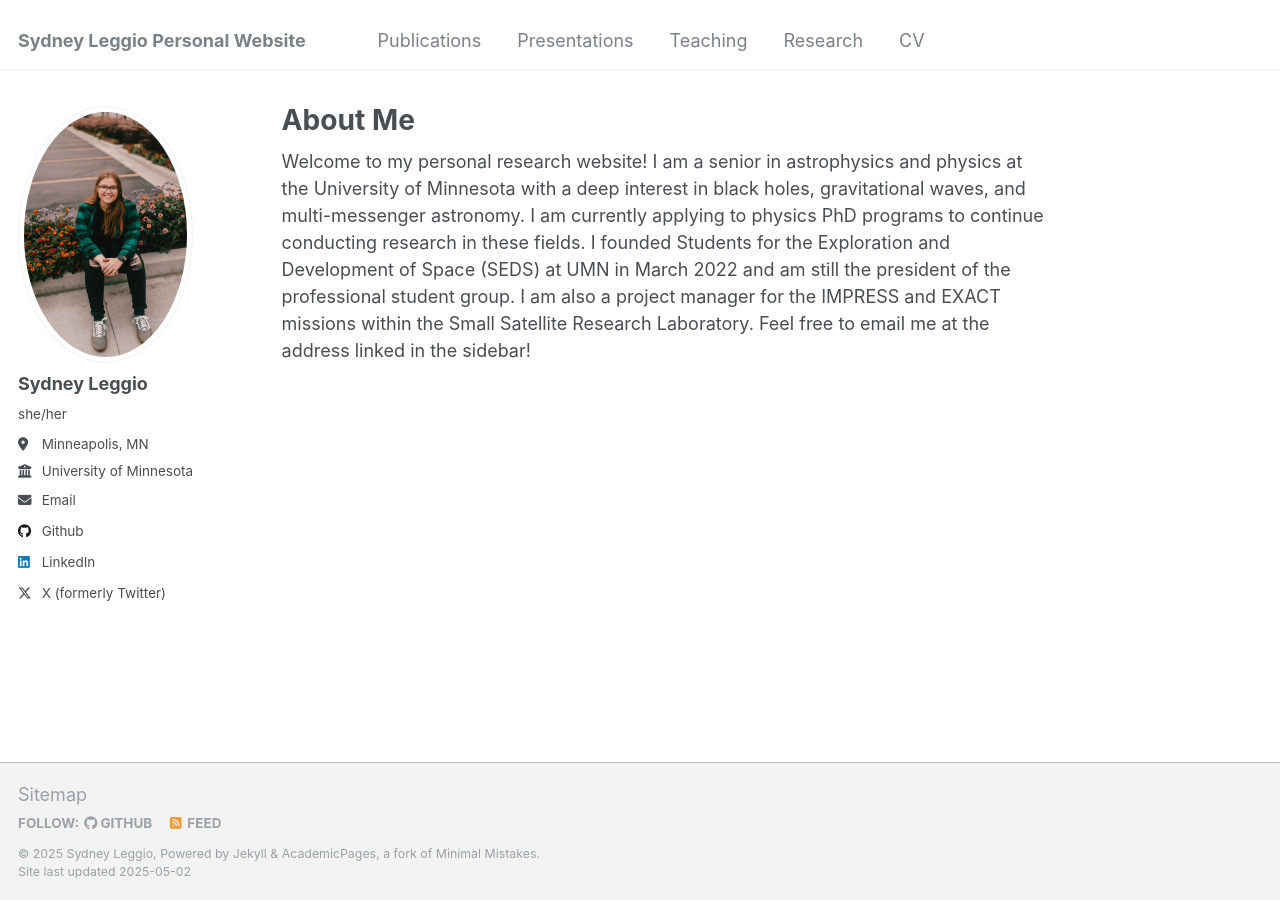
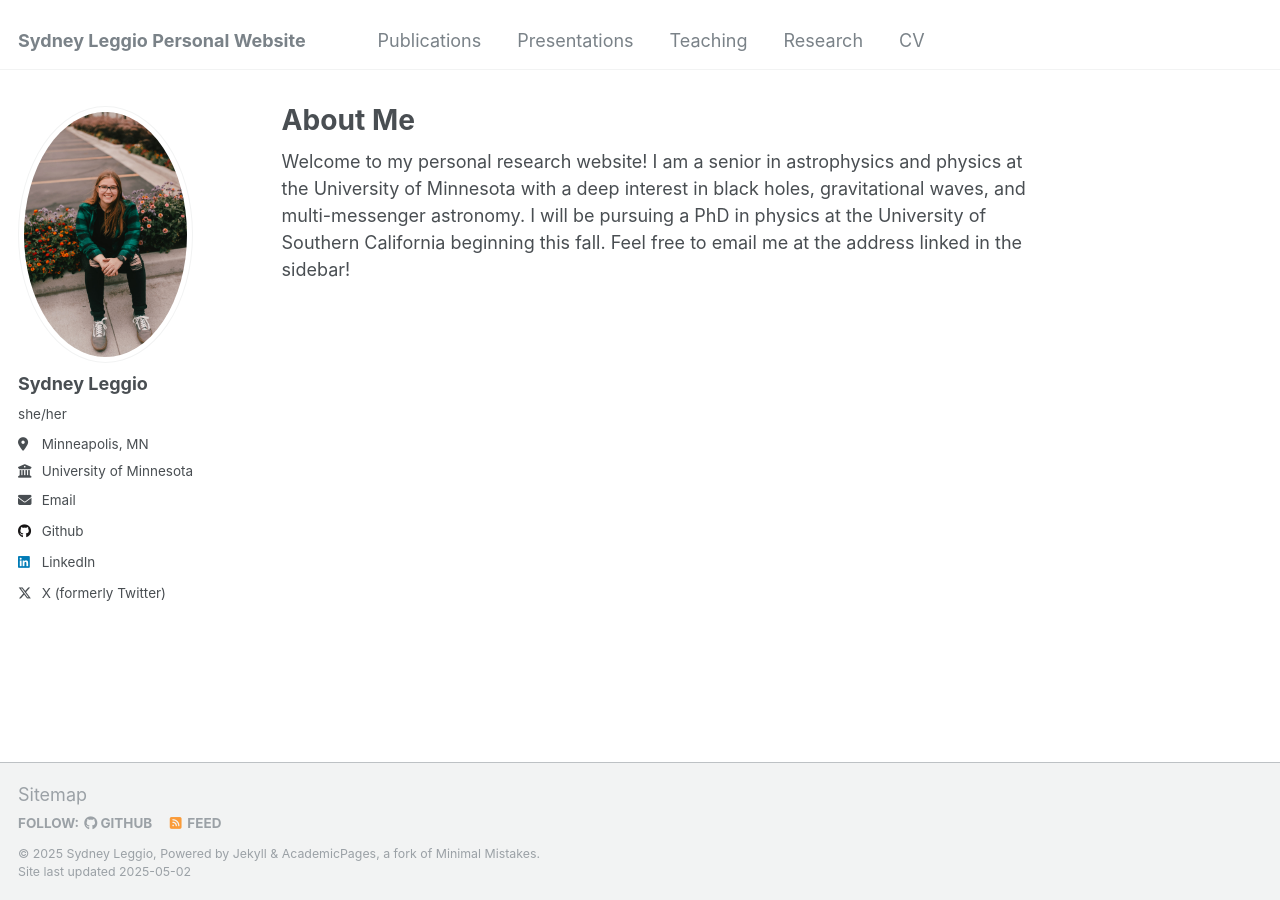
Before and after one commit to sydleggio/sydleggio.github.io, a Jekyll site: the page built from _pages/about.md, in a window 1280 px wide. Built offline with Jekyll 4.4.1, drawn with Linux system fonts in a browser that asks for light colours.

Commit message:
Update about.md

```diff
--- a/_pages/about.md
+++ b/_pages/about.md
@@ -7,4 +7,4 @@ redirect_from:
   - /about.html
 ---
 
-Welcome to my personal research website! I am a senior in astrophysics and physics at the University of Minnesota with a deep interest in black holes, gravitational waves, and multi-messenger astronomy. I am currently applying to physics PhD programs to continue conducting research in these fields. I founded Students for the Exploration and Development of Space (SEDS) at UMN in March 2022 and am still the president of the professional student group. I am also a project manager for the IMPRESS and EXACT missions within the Small Satellite Research Laboratory. Feel free to email me at the address linked in the sidebar!
+Welcome to my personal research website! I am a senior in astrophysics and physics at the University of Minnesota with a deep interest in black holes, gravitational waves, and multi-messenger astronomy. I will be pursuing a PhD in physics at the University of Southern California beginning this fall. Feel free to email me at the address linked in the sidebar!
```
